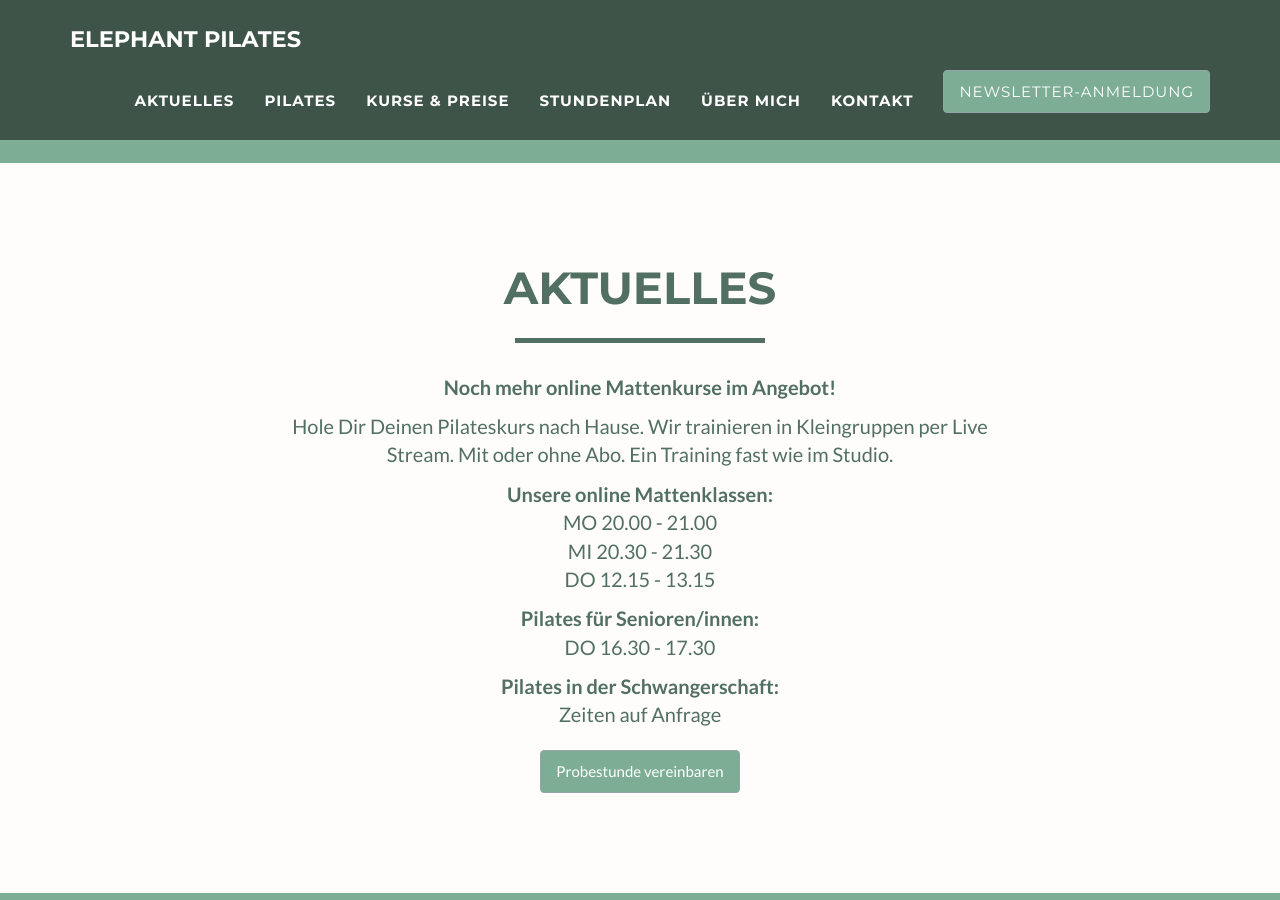
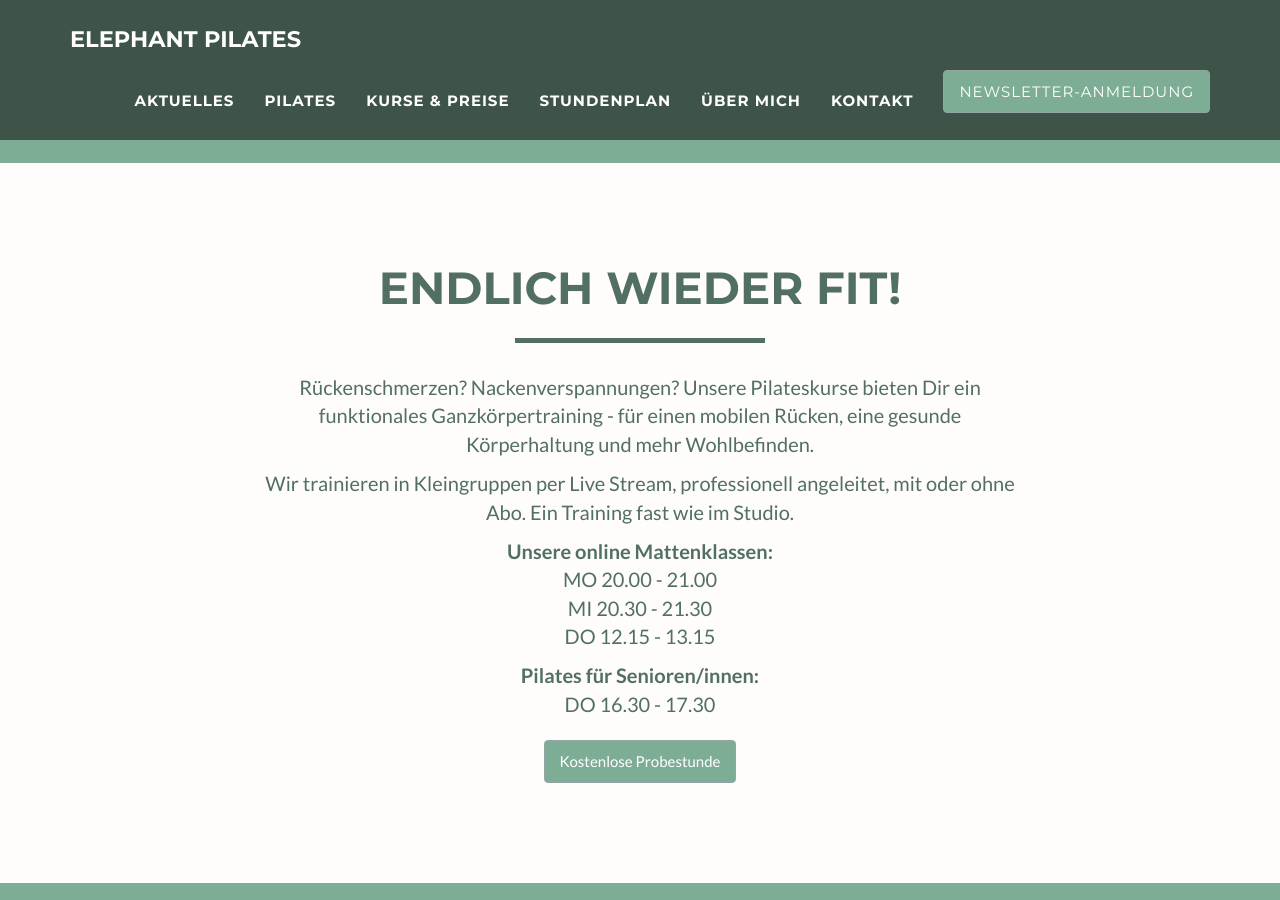
Before and after one commit to elephantpilates/elephantpilates.github.io, a Jekyll site: the page built from _posts/2020-10-01-project-3-Senioren.markdown, in a window 1280 px wide and 900 px high, scrolled down 662 px. Built offline with Jekyll 4.4.1, drawn with Linux system fonts in a browser that asks for light colours; comment, search, counter and statistics services are not loaded.

Commit message:
Anpassung Aktuelles

```diff
--- a/_includes/aktuelles.html
+++ b/_includes/aktuelles.html
@@ -3,18 +3,21 @@
     <div class="container">
         <div class="row">
             <div class="col-lg-12 text-center">
-                <h2>Aktuelles</h2>
+                <h2>Endlich wieder fit!</h2>
                 <hr class="star-primary">
             </div>
         </div>
         <div class="row">
             <div class="col-lg-8 col-lg-offset-2 text-center">
-                <p>
-                    <b> Noch mehr online Mattenkurse im Angebot! </b>
-                </p>
+                <!--<p>
+                    <b> Endlich wieder fit! </b>
+                </p>-->
 
                 <p>
-                   Hole Dir Deinen Pilateskurs nach Hause. Wir trainieren in Kleingruppen per Live Stream. Mit oder ohne Abo. Ein Training fast wie im Studio.
+                   Rückenschmerzen? Nackenverspannungen? Unsere Pilateskurse bieten Dir ein funktionales Ganzkörpertraining - für einen mobilen Rücken, eine gesunde Körperhaltung und mehr Wohlbefinden.
+                </p>
+                   <p>
+                   Wir trainieren in Kleingruppen per Live Stream, professionell angeleitet, mit oder ohne Abo. Ein Training fast wie im Studio.
                 </p>
 
                 <p>
@@ -29,11 +32,6 @@
                     <br/>DO 16.30 - 17.30
                 </p>
 
-                <p>
-                    <b>Pilates in der Schwangerschaft:</b>
-                    <br/>Zeiten auf Anfrage
-                </p>
-
             </div>
         </div>
         <p>
@@ -42,7 +40,7 @@
        <div class="row"></div>
             <div class="col-lg-8 col-lg-offset-2 text-center">
                     <a href="#contact"  style = "background-color:#{{ site.color.primary }}" class="btn btn-default">
-                         Probestunde vereinbaren
+                         Kostenlose Probestunde
                     </a>
             </div>
         </div>
```
